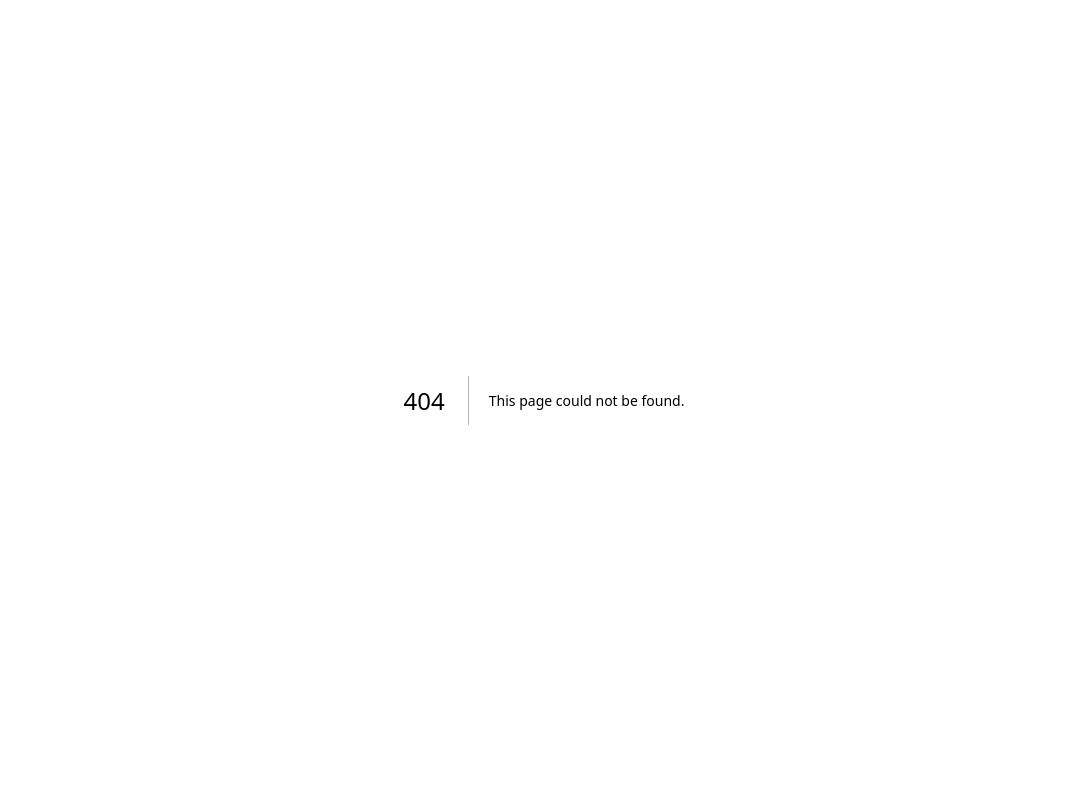
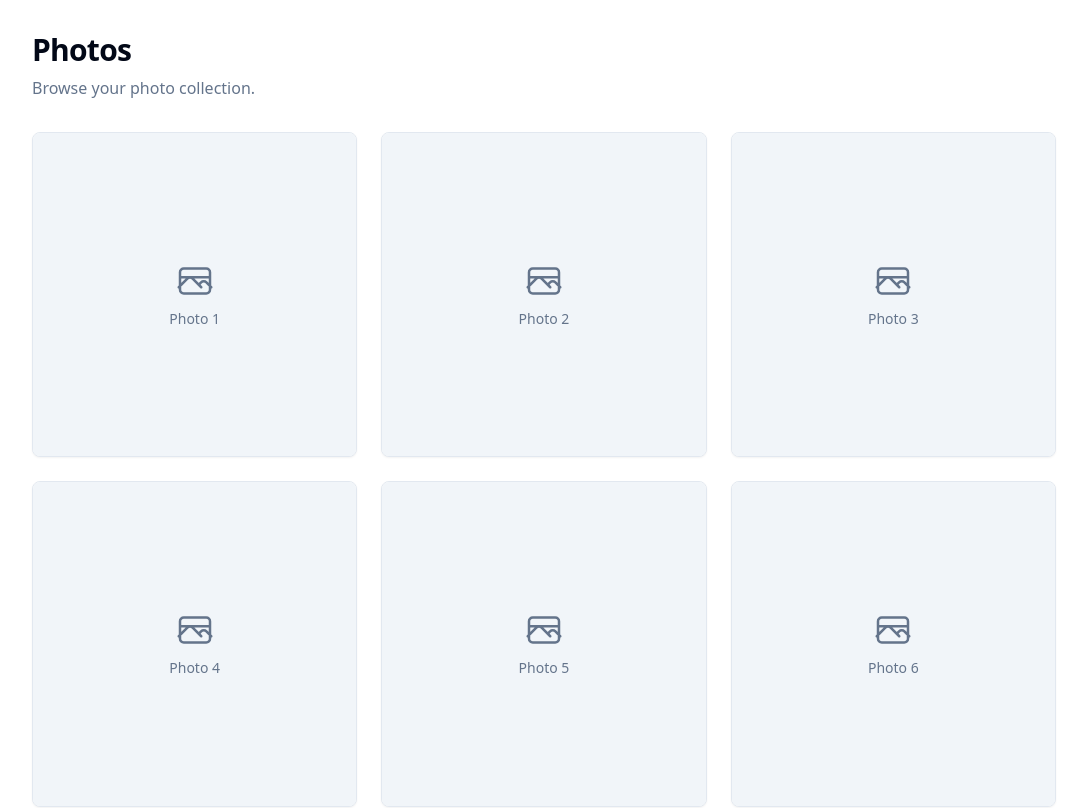
Before and after one commit to matiasne/a-empty-em, a Next.js app: page /photos in a window 1280 px wide. Before the commit this address had no page. Shown: the top 808 px of the page, without its empty margins (96-1183 px from the left). Built offline with nearby package versions, Linux system fonts and the light colour scheme.

Commit message:
feat(agent): add a page with photos with just placeholder for now
Task ID: QP6IAQg17Qtyh2gkRZOw
Type: feature
Priority: medium

```diff
--- a/src/app/page.tsx
+++ b/src/app/page.tsx
@@ -20,6 +20,9 @@ export default function HomePage() {
             </Button>
             <Button variant="outline" asChild>
               <Link href="/users">View Users</Link>
+            </Button>
+            <Button variant="outline" asChild>
+              <Link href="/photos">View Photos</Link>
             </Button>
           </div>
         </div>
--- /dev/null
+++ b/src/app/photos/page.tsx
@@ -0,0 +1,49 @@
+import { Card, CardContent } from '@/components/ui/card'
+
+const PHOTO_COUNT = 9
+
+function PhotoPlaceholderIcon() {
+  return (
+    <svg
+      xmlns="http://www.w3.org/2000/svg"
+      className="h-10 w-10 text-muted-foreground"
+      fill="none"
+      viewBox="0 0 24 24"
+      stroke="currentColor"
+      strokeWidth={1.5}
+      aria-hidden="true"
+    >
+      <path
+        strokeLinecap="round"
+        strokeLinejoin="round"
+        d="M2.25 15.75l5.159-5.159a2.25 2.25 0 013.182 0l5.159 5.159m-1.5-1.5l1.409-1.409a2.25 2.25 0 013.182 0l2.909 2.909M3 9.75h18M3 6.75A2.25 2.25 0 015.25 4.5h13.5A2.25 2.25 0 0121 6.75v10.5A2.25 2.25 0 0118.75 19.5H5.25A2.25 2.25 0 013 17.25V6.75z"
+      />
+    </svg>
+  )
+}
+
+export default function PhotosPage() {
+  return (
+    <div className="container mx-auto px-4 py-8">
+      <div className="max-w-5xl mx-auto">
+        <div className="mb-8">
+          <h1 className="text-3xl font-bold tracking-tight mb-2">Photos</h1>
+          <p className="text-muted-foreground">Browse your photo collection.</p>
+        </div>
+
+        <div className="grid grid-cols-1 sm:grid-cols-2 md:grid-cols-3 gap-6">
+          {Array.from({ length: PHOTO_COUNT }).map((_, index) => (
+            <Card key={index} className="overflow-hidden">
+              <CardContent className="p-0">
+                <div className="aspect-square bg-muted flex flex-col items-center justify-center gap-2">
+                  <PhotoPlaceholderIcon />
+                  <span className="text-sm text-muted-foreground">Photo {index + 1}</span>
+                </div>
+              </CardContent>
+            </Card>
+          ))}
+        </div>
+      </div>
+    </div>
+  )
+}
```
